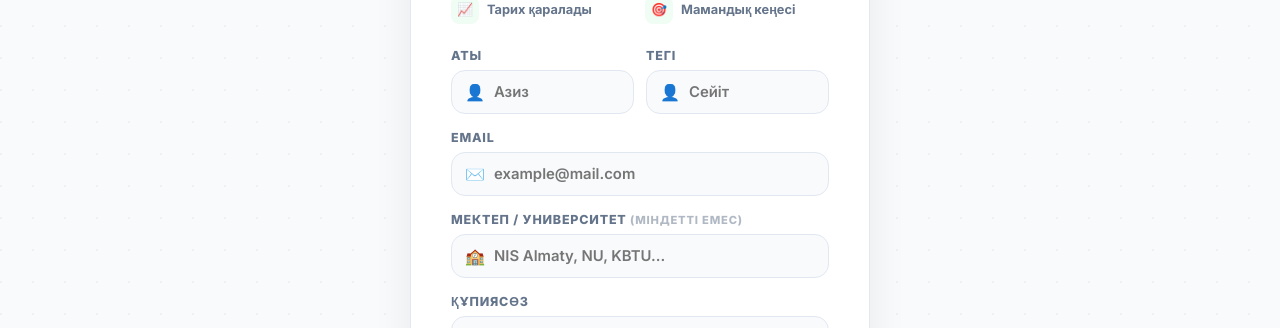
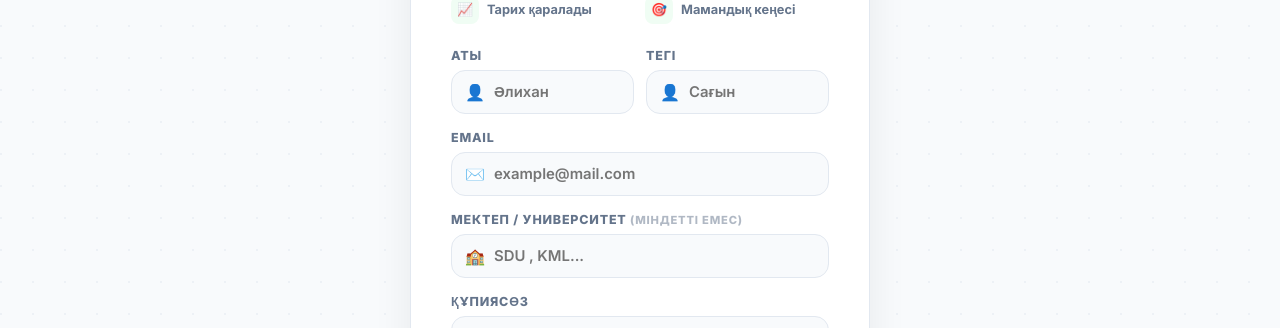
Before and after one commit to sagynaliev/Mamandyk, a plain HTML site: page frontend/register.html in a window 1280 px wide. Shown: the part 359-687 px from the top of the page. Drawn offline with Linux system fonts and the light colour scheme.

Commit message:
Update register.html

```diff
--- a/frontend/register.html
+++ b/frontend/register.html
@@ -183,14 +183,14 @@ const APP_CONFIG = {
                 <label class="form-label">Аты</label>
                 <div class="input-wrap">
                     <span class="input-icon">👤</span>
-                    <input type="text" class="form-input" id="first_name" placeholder="Азиз">
+                    <input type="text" class="form-input" id="first_name" placeholder="Әлихан">
                 </div>
             </div>
             <div class="form-group">
                 <label class="form-label">Тегі</label>
                 <div class="input-wrap">
                     <span class="input-icon">👤</span>
-                    <input type="text" class="form-input" id="last_name" placeholder="Сейіт">
+                    <input type="text" class="form-input" id="last_name" placeholder="Сағын">
                 </div>
             </div>
         </div>
@@ -207,7 +207,7 @@ const APP_CONFIG = {
             <label class="form-label">Мектеп / Университет <span style="opacity:.5;font-size:.7rem">(міндетті емес)</span></label>
             <div class="input-wrap">
                 <span class="input-icon">🏫</span>
-                <input type="text" class="form-input" id="school" placeholder="NIS Almaty, NU, KBTU...">
+                <input type="text" class="form-input" id="school" placeholder="SDU , KML...">
             </div>
         </div>
 
```
